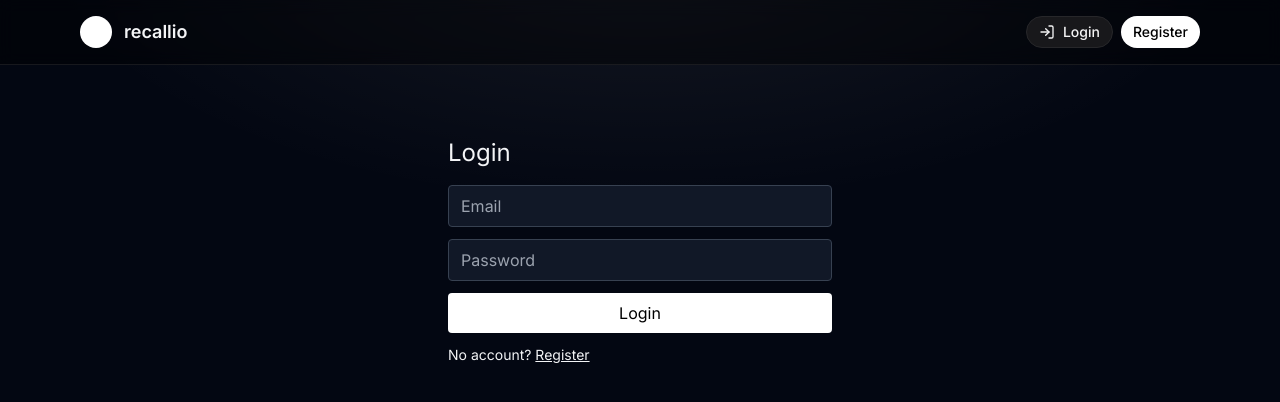
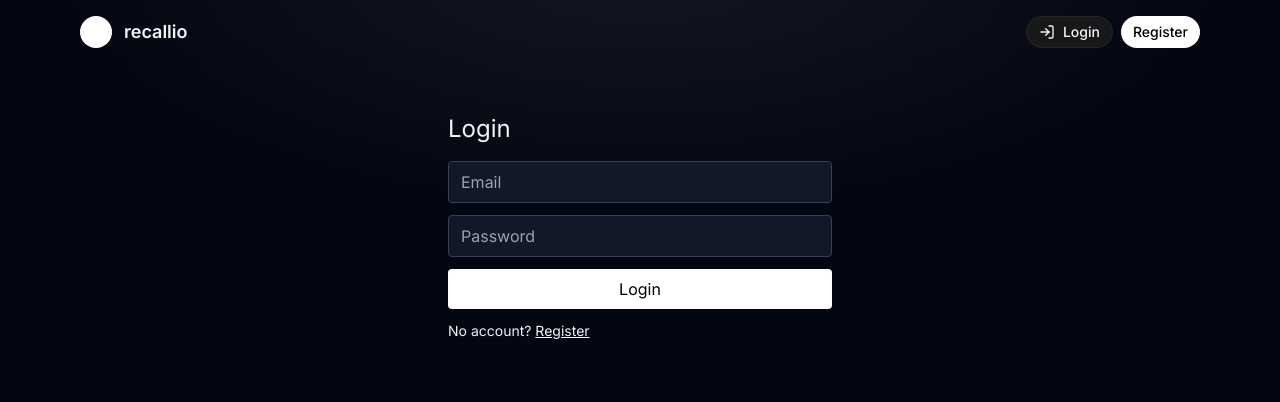
Before and after one commit to akashm6/recallio, a React (Vite) app in the folder frontend/: page /login in a window 1280 px wide. Shown: the top 402 px of the page. Built offline with nearby package versions, Linux system fonts and the light colour scheme; no server answers.

Commit message:
added improved styling

```diff
--- a/frontend/src/App.tsx
+++ b/frontend/src/App.tsx
@@ -8,13 +8,19 @@ export default function App(){
   const { token, logout } = useAuthStore()
   const nav = useNavigate()
   const loc = useLocation()
+
+  const isAuthRoute = loc.pathname.startsWith("/login") || loc.pathname.startsWith("/register")
+
   return (
     <div className="min-h-screen">
-      <header className="sticky top-0 z-40 border-b border-zinc-800/60 bg-black/40 backdrop-blur">
+      <header className={cn(
+        "sticky top-0 z-40 border-b border-zinc-800/60 bg-black/40 backdrop-blur",
+        isAuthRoute ? "bg-transparent border-transparent" : ""
+      )}>
         <div className="max-w-6xl mx-auto px-4 h-16 flex items-center justify-between">
           <div className="flex items-center gap-3">
-            <div className="h-8 w-8 rounded-2xl bg-white"></div>
-            <Link to="/decks" className="text-lg font-semibold">recallio</Link>
+            <div className="h-8 w-8 rounded-2xl bg-white" />
+            <Link to={token ? "/decks" : "/"} className="text-lg font-semibold">recallio</Link>
             {token && (
               <nav className="ml-4 hidden md:flex items-center gap-1">
                 <Link to="/decks" className={cn("px-3 py-1.5 rounded-2xl text-sm", loc.pathname.startsWith("/decks") ? "bg-zinc-900" : "hover:bg-zinc-900/60")}>Decks</Link>
@@ -29,9 +35,14 @@ export default function App(){
           </div>
         </div>
       </header>
-      <main className="max-w-6xl mx-auto px-4 py-6">
+
+      <main className={cn(
+        "max-w-6xl mx-auto px-4 py-6",
+        isAuthRoute ? "max-w-none px-0 py-0" : ""
+      )}>
         <Outlet />
       </main>
+
       {token && (
         <div className="fixed bottom-6 right-6 hidden md:flex gap-2">
           <Link to="/dashboard"><Button variant="secondary" size="lg"><LayoutDashboard className="h-5 w-5 mr-2"/>Progress</Button></Link>
```
